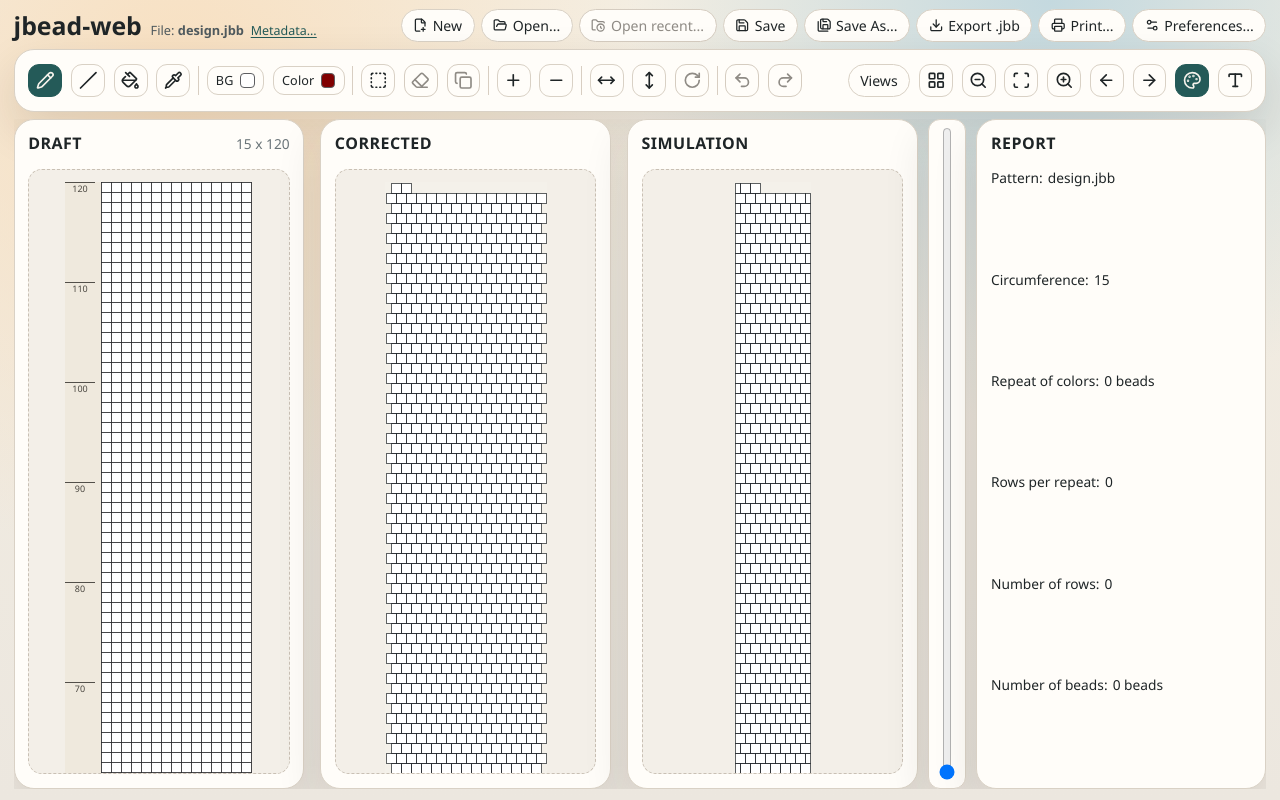
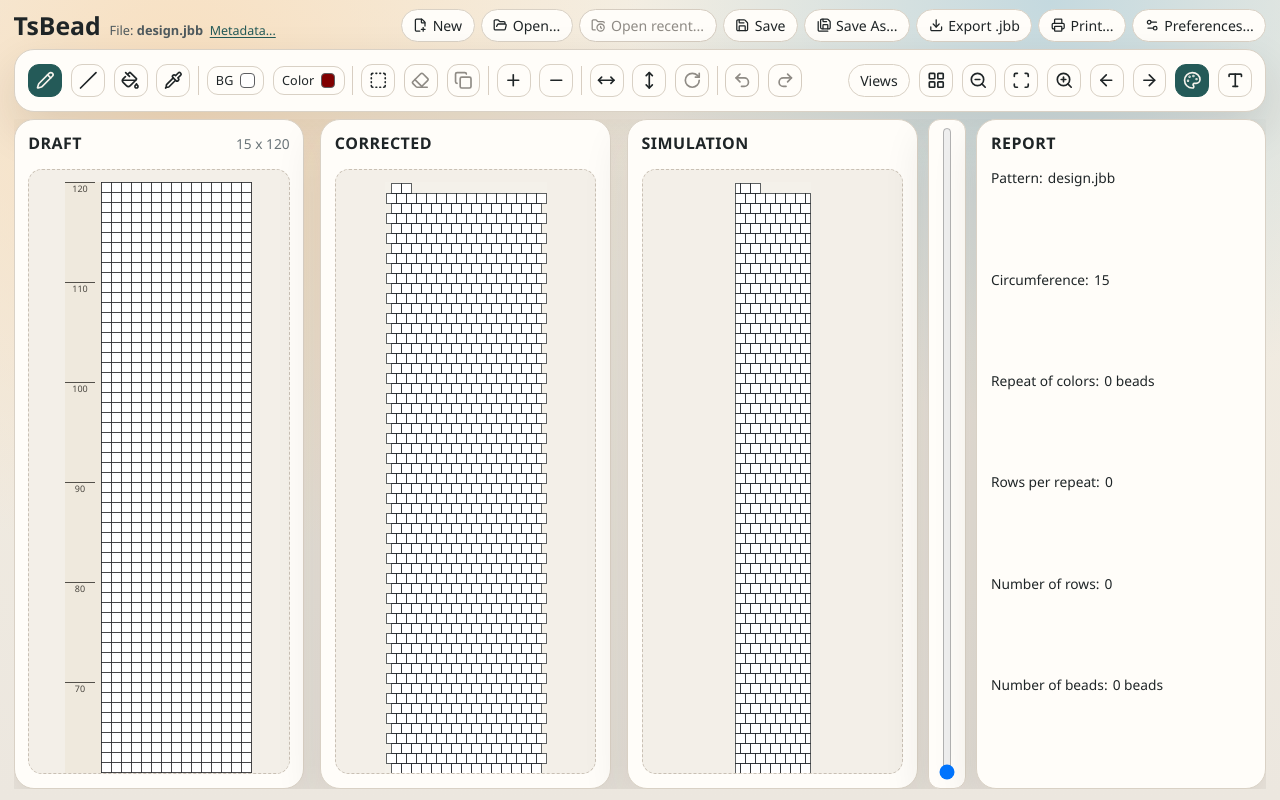
Before and after one commit to cyrilcombe/tsbead, a React (Vite) app: page / in a window 1280 px wide. Built offline with nearby package versions, Linux system fonts and the light colour scheme.

Commit message:
chore(branding): rename app display to TsBead

```diff
--- a/index.html
+++ b/index.html
@@ -4,7 +4,7 @@
     <meta charset="UTF-8" />
     <link rel="icon" type="image/svg+xml" href="/vite.svg" />
     <meta name="viewport" content="width=device-width, initial-scale=1.0" />
-    <title>jbead-web</title>
+    <title>TsBead</title>
   </head>
   <body>
     <div id="root"></div>
--- a/src/App.tsx
+++ b/src/App.tsx
@@ -1269,7 +1269,7 @@ function App() {
     <div className="app-shell">
       <header className="app-header">
         <div className="header-main">
-          <h1>jbead-web</h1>
+          <h1>TsBead</h1>
           <p className="file-status">
             File: <strong>{openFileName}</strong>
             {dirty ? <span className="file-status-dirty"> (unsaved)</span> : null}
```
